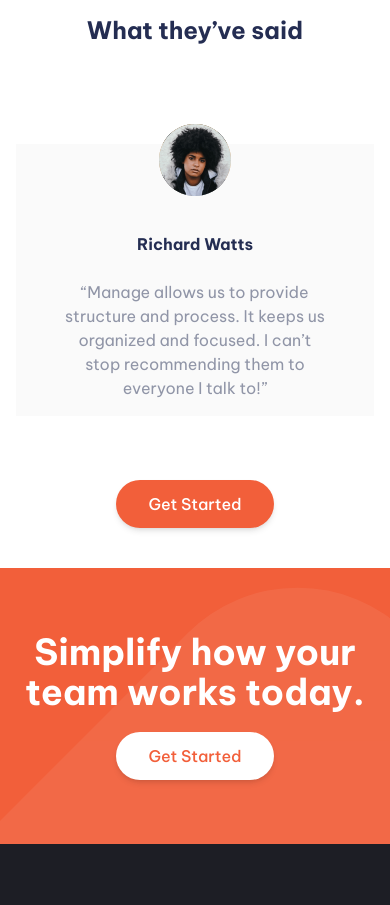
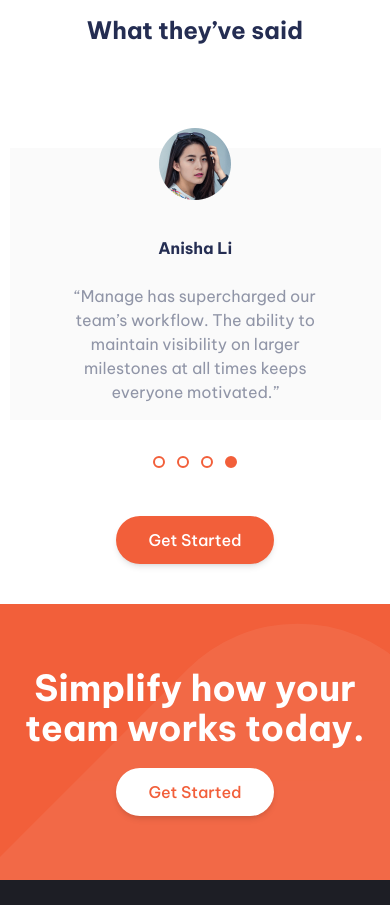
Before and after one commit to usman-FE/manage-landing-page, a website: page src/index.html in a window 390 px wide. Shown: the part 1800-2705 px from the top of the page. Drawn offline with Linux system fonts and the light colour scheme.

Commit message:
Carousel on mobile

```diff
--- a/src/app/app.js
+++ b/src/app/app.js
@@ -5,3 +5,37 @@ hamburgerBtn.addEventListener('click', function () {
   hamburgerMenu.classList.toggle('hidden');
   hamburgerMenu.classList.toggle('flex');
 });
+
+const caroselBullets = document.querySelector('#carosel-bullets');
+const bullets = Array.from(caroselBullets.children);
+
+caroselBullets.addEventListener('click', function (e) {
+  if (!e.target.classList.contains('rounded-full')) return;
+  const index = bullets.indexOf(e.target);
+  const selector = document.querySelector(`#card:nth-child(${index + 1})`);
+  selector.scrollIntoView({
+    block: 'nearest',
+  });
+  bullets.forEach((bullet) => {
+    bullet.classList.remove('bg-BrightRed');
+  });
+  e.target.classList.add('bg-BrightRed');
+});
+
+const carousel = Array.from(document.querySelector(`#carousel`).children);
+function handleIntersect(entries) {
+  const [entry] = entries;
+  if (!entry.isIntersecting) return;
+  bullets.forEach((bullet) => {
+    bullet.classList.remove('bg-BrightRed');
+  });
+  bullets[carousel.indexOf(entry.target)].classList.add('bg-BrightRed');
+}
+let options = {
+  root: null,
+  rootMargin: '0px',
+};
+carousel.forEach((card) => {
+  observer = new IntersectionObserver(handleIntersect, options);
+  observer.observe(card);
+});
--- a/src/index.html
+++ b/src/index.html
@@ -298,10 +298,14 @@
           What they’ve said
         </h2>
         <!-- TESTIMONIALS CONTAINER -->
-        <div class="relative flex justify-center mt-20">
+        <div
+          class="flex overflow-x-auto lg:snap-none lg:before:hidden lg:after:hidden lg:relative mt-20 snap-x snap-mandatory before:shrink-0 before:w-[30vw] after:shrink-0 after:w-[30vw] scroll-smooth"
+          id="carousel"
+        >
           <!-- CARD 1 -->
           <div
-            class="px-11 py-4 max-w-xl text-center m-4 absolute bg-VeryLightGray"
+            class="px-11 py-4 max-w-[95%] lg:max-w-xl text-center m-5 snap-center shrink-0 bg-VeryLightGray"
+            id="card"
           >
             <div class="max-w-[72px] mx-auto -translate-y-1/2">
               <img
@@ -320,7 +324,8 @@
 
           <!-- CARD 2 -->
           <div
-            class="px-11 py-4 max-w-xl text-center m-4 absolute bg-VeryLightGray"
+            class="px-11 py-4 max-w-[95%] lg:max-w-xl text-center m-5 snap-center shrink-0 bg-VeryLightGray"
+            id="card"
           >
             <div class="max-w-[72px] mx-auto -translate-y-1/2">
               <img
@@ -339,7 +344,8 @@
 
           <!-- CARD 3 -->
           <div
-            class="px-11 py-4 max-w-xl text-center absolute m-4 bg-VeryLightGray"
+            class="px-11 py-4 max-w-[95%] lg:max-w-xl text-center m-5 snap-center shrink-0 bg-VeryLightGray"
+            id="card"
           >
             <div class="max-w-[72px] mx-auto -translate-y-1/2">
               <img
@@ -359,7 +365,10 @@
           </div>
 
           <!-- CARD 4 -->
-          <div class="px-11 py-4 max-w-xl text-center m-4 bg-VeryLightGray">
+          <div
+            class="px-11 py-4 max-w-[95%] lg:max-w-xl text-center m-5 snap-center shrink-0 bg-VeryLightGray"
+            id="card"
+          >
             <div class="max-w-[72px] mx-auto -translate-y-1/2">
               <img
                 src="../images/avatar-shanai.png"
@@ -375,6 +384,31 @@
             </p>
           </div>
         </div>
+        <ul
+          class="flex gap-x-3 justify-center mt-4 lg:hidden"
+          id="carosel-bullets"
+        >
+          <li
+            class="rounded-full border-2 bg-BrightRed border-BrightRed w-3 h-3 p-1 transition-all"
+          >
+            &nbsp;
+          </li>
+          <li
+            class="rounded-full border-2 border-BrightRed w-3 h-3 p-1 transition-all"
+          >
+            &nbsp;
+          </li>
+          <li
+            class="rounded-full border-2 border-BrightRed w-3 h-3 p-1 transition-all"
+          >
+            &nbsp;
+          </li>
+          <li
+            class="rounded-full border-2 border-BrightRed w-3 h-3 p-1 transition-all"
+          >
+            &nbsp;
+          </li>
+        </ul>
         <!-- TESTIMOMIALS CTA -->
         <div class="container mt-12 mb-10 lg:mb-44 mx-auto">
           <div class="flex justify-center">
```
Also changed, not shown: dist/main.css.
